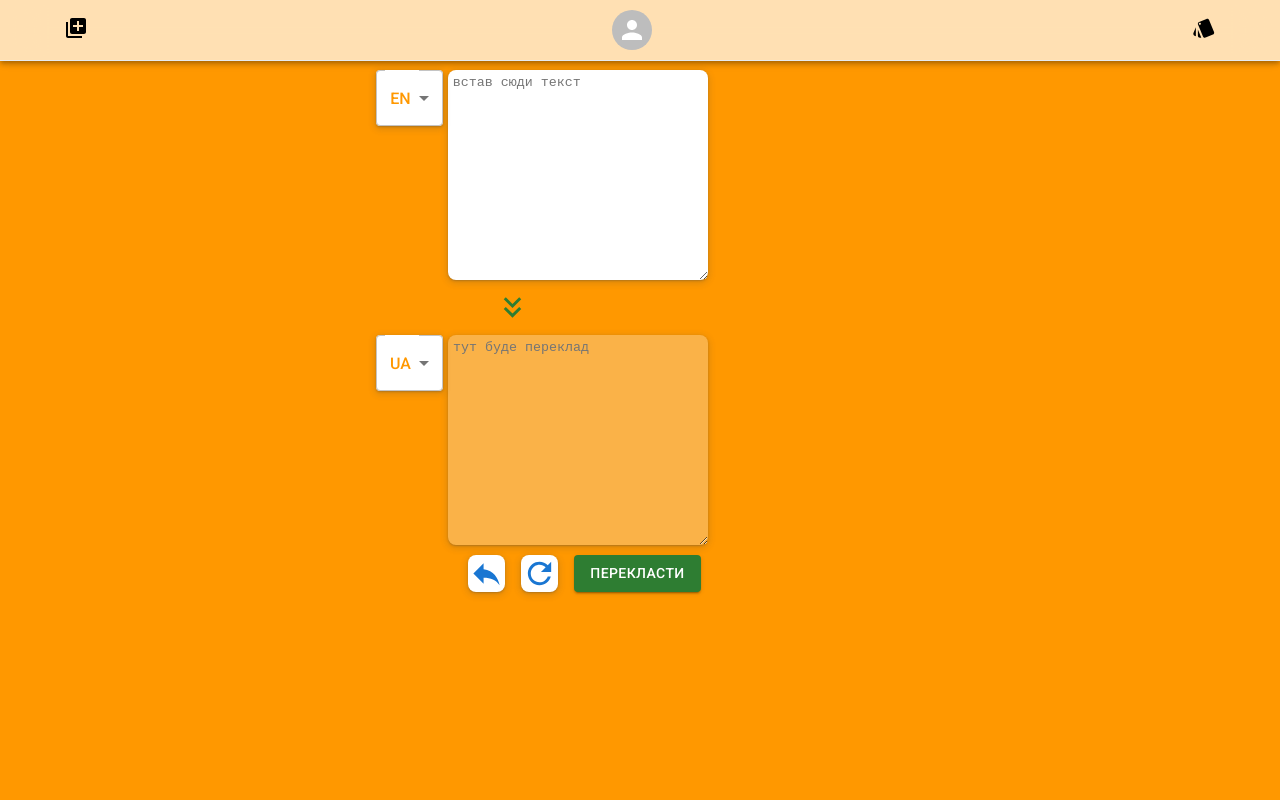
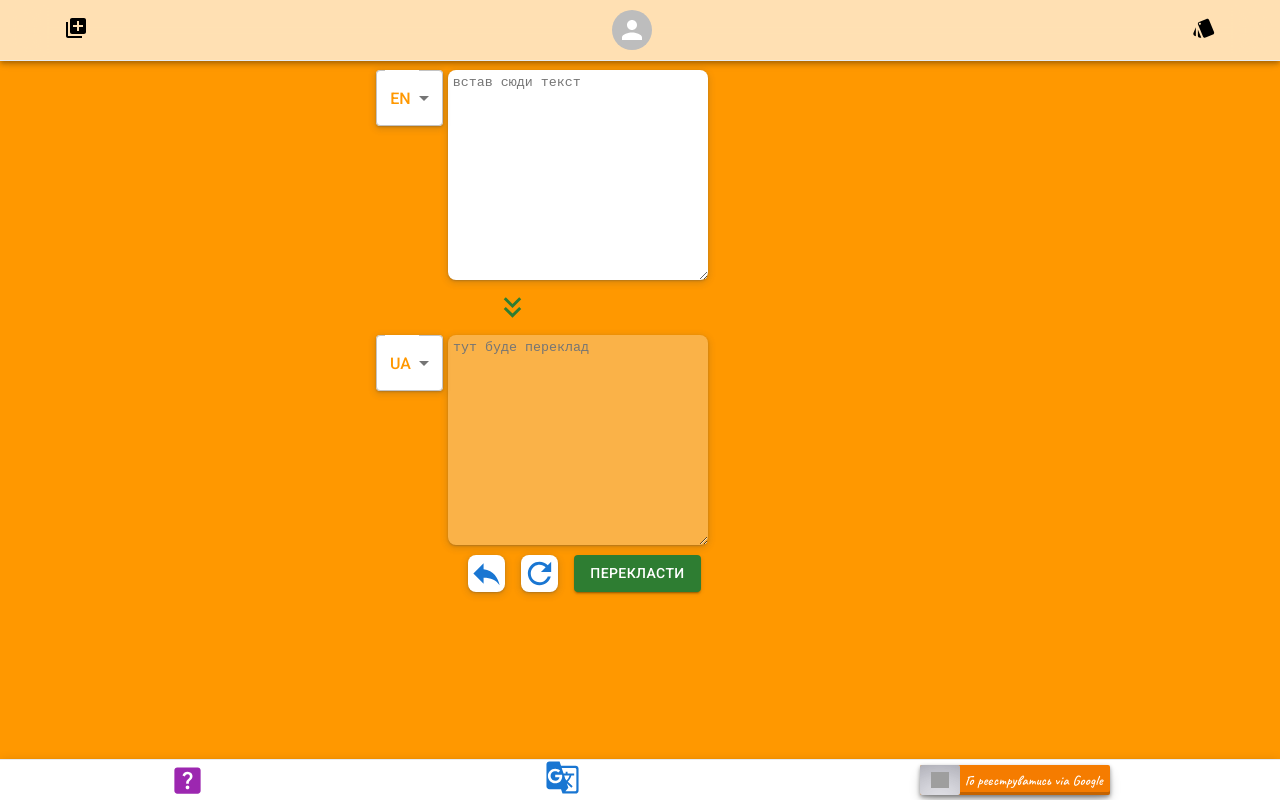
Before and after one commit to myroslav111/Language_cards, a React (Create React App) app: page /Language_cards/translate in a window 1280 px wide. Built offline with nearby package versions, Linux system fonts and the light colour scheme; grey boxes are pictures that could not be loaded.

Commit message:
work with footer

```diff
--- a/src/components/App.jsx
+++ b/src/components/App.jsx
@@ -1,31 +1,19 @@
 import { ToastContainer } from 'react-toastify';
-// import { Route, Routes, useLocation } from 'react-router-dom';
-// import { CSSTransition } from 'react-transition-group';
 import 'react-toastify/dist/ReactToastify.css';
-// import AuthForm from './AuthForm';
 import Navigation from './Navigation';
-// import Navigation from './Navigation/Navigation';
 import AnimateRoutes from './AnimateRoutes';
 import FooterMobileUser from './FooterMobileUser';
-// import AddWord from './pages/AddWord';
-// import ListCard from './pages/ListCard';
+import { useState } from 'react';
 import './App.css';
-
-
-// import getTranslate from 'service/apiTranslate';
-
-
+import AuthForm from './AuthForm';
 
 export const App = () => {
+  const [email] = useState(localStorage.getItem('email') || '');
   return (
     <div style={{ height: '100%' }}>
       <Navigation />
       <AnimateRoutes />
-
-
-
-
-      <FooterMobileUser />
+      {email ? <FooterMobileUser /> : <AuthForm />}
 
       <ToastContainer autoClose={3000} />
     </div>
--- a/src/components/AuthForm/AuthForm.css
+++ b/src/components/AuthForm/AuthForm.css
@@ -1,16 +1,25 @@
 @import url(https://fonts.googleapis.com/css?family=Roboto:500);
 .google-btn {
-  width: 204px;
-  height: 42px;
+  width: 190px;
+  height: 30px;
   background-color: #f57c00;
   border-radius: 2px;
   box-shadow: 0 3px 4px 0 rgba(0, 0, 0, 0.25);
   cursor: pointer;
-  position: absolute;
+  /* position: absolute; */
   /* margin-left: auto;
   margin-right: auto; */
-  bottom: 5px;
-  right: 5px;
+  /* bottom: 45px; */
+  /* right: 45px; */
+  display: flex;
+  align-items: center;
+  /* box-shadow: rgba(0, 0, 0, 0.17) 0px -23px 25px 0px inset,
+    rgba(0, 0, 0, 0.15) 0px -36px 30px 0px inset,
+    rgba(0, 0, 0, 0.1) 0px -79px 40px 0px inset, rgba(0, 0, 0, 0.06) 0px 2px 1px,
+    rgba(0, 0, 0, 0.09) 0px 4px 2px, rgba(0, 0, 0, 0.09) 0px 8px 4px,
+    rgba(0, 0, 0, 0.09) 0px 16px 8px, rgba(0, 0, 0, 0.09) 0px 32px 16px; */
+  box-shadow: rgba(0, 0, 0, 0.4) 0px 2px 4px,
+    rgba(0, 0, 0, 0.3) 0px 7px 13px -3px, rgba(0, 0, 0, 0.2) 0px -3px 0px inset;
 }
 
 @media screen and (max-height: 600px) {
@@ -20,25 +29,39 @@
 }
 
 .google-btn .google-icon-wrapper {
-  position: absolute;
+  /* position: absolute; */
   /* margin-top: 1px; */
   /* margin-left: 1px; */
+  /* width: 40px; */
+  /* height: 40px; */
+  /* height: 100%; */
+  /* border-radius: 2px; */
+  /* background-color: orange; */
   width: 40px;
   /* height: 40px; */
   height: 100%;
   border-radius: 2px;
+  display: flex;
   background-color: #fff;
+  align-items: center;
+  justify-content: center;
+  /* box-shadow: rgb(38, 57, 77) 0px 20px 30px -10px; */
+  box-shadow: rgba(50, 50, 93, 0.25) 0px 30px 60px -12px inset,
+    rgba(0, 0, 0, 0.3) 0px 18px 36px -18px inset;
+  /* box-shadow: rgba(0, 0, 0, 0.09) 0px 2px 1px, rgba(0, 0, 0, 0.09) 0px 4px 2px,
+    rgba(0, 0, 0, 0.09) 0px 8px 4px, rgba(0, 0, 0, 0.09) 0px 16px 8px,
+    rgba(0, 0, 0, 0.09) 0px 32px 16px; */
 }
 .google-btn .google-icon {
-  position: absolute;
-  margin-top: 11px;
-  margin-left: 11px;
+  /* position: absolute; */
+  /* margin-top: 11px; */
+  /* margin-left: 11px; */
   width: 18px;
-  height: 18px;
+  height: 16px;
 }
 .google-btn .btn-text {
   float: right;
-  margin: 11px 11px 0 0;
+  margin: 0 0 0 5px;
   color: #fff;
   font-size: 14px;
   letter-spacing: 0.2px;
@@ -64,42 +87,45 @@
 
 .screensaver {
   position: absolute;
-  top: 0;
+  bottom: 0;
   left: 0;
-  width: 100%;
-  height: 100%;
+  width: 100vw;
+  height: 100vh;
   background: hsla(0, 0%, 100%, 0.7);
   backdrop-filter: blur(5px);
   z-index: 100;
+  display: flex;
+  align-items: center;
+  justify-content: center;
 }
 
 .info {
-  position: absolute;
+  /* position: absolute;
   bottom: 10px;
-  left: 10px;
+  left: 10px; */
   margin: 0;
   color: green;
   display: flex;
   justify-content: center;
   align-items: center;
-  background: white;
+  /* background: white; */
   width: 37px;
   height: 37px;
-  border-radius: 8px;
+  /* border-radius: 8px; */
   cursor: pointer;
 }
 
 .translate {
-  background: white;
+  /* background: white; */
   width: 37px;
   height: 37px;
   display: flex;
   align-items: center;
   justify-content: center;
   border-radius: 8px;
-  position: absolute;
+  /* position: absolute;
   bottom: 10px;
-  left: 50px;
+  left: 50px; */
 }
 
 .info__card {
--- a/src/components/AuthForm/AuthForm.jsx
+++ b/src/components/AuthForm/AuthForm.jsx
@@ -1,20 +1,18 @@
-import React, { useState, useEffect } from 'react';
-import PrivacyTipIcon from '@mui/icons-material/PrivacyTip';
+import React, { useState } from 'react';
 import GTranslateIcon from '@mui/icons-material/GTranslate';
 import { NavLink } from 'react-router-dom';
 import { signInWithGoogle } from 'index';
 import './AuthForm.css';
 import ModalInfo from 'components/ModalInfo';
+import FooterContainer from 'components/FooterContainer';
+import ButtonGoogleAuth from 'components/ButtonGoogleAuth';
+import HelpCenterIcon from '@mui/icons-material/HelpCenter';
 
 function AuthForm() {
   const [email, setEmail] = useState(localStorage.getItem('email') || '');
-  const [src] = useState(
-    'https://upload.wikimedia.org/wikipedia/commons/5/53/Google_%22G%22_Logo.svg'
-  );
+
   const [open, setOpen] = useState(false);
   const handleOpen = () => setOpen(true);
-
-  useEffect(() => {}, [email]);
 
   const handleSubmit = () => {
     setEmail('setEmail');
@@ -27,62 +25,33 @@ function AuthForm() {
 
   return (
     <>
-      {!email ? (
-        <div className="google-btn" onClick={handleSubmit}>
-          <div className="google-icon-wrapper">
-            <img className="google-icon" src={src} alt="icon" />
+      <FooterContainer>
+        {/* иконка инфо */}
+        <HelpCenterIcon
+          color="secondary"
+          fontSize="large"
+          onClick={handleOpen}
+        />
+        {/* icon translation link to page*/}
+        <NavLink to="/translate">
+          {/* <div className="translate"> */}
+          <GTranslateIcon fontSize="large" color="primary" />
+          {/* </div> */}
+        </NavLink>
+        {!email ? (
+          <ButtonGoogleAuth
+            handleSubmit={handleSubmit}
+            text={'Го реєструватись via Google'}
+          />
+        ) : (
+          <div className="screensaver">
+            <ButtonGoogleAuth
+              handleSubmit={handleUpDate}
+              text={'Go finished'}
+            />
           </div>
-          <p className="btn-text">
-            <b className="text-g"> Го реєструватись via Google</b>
-          </p>
-        </div>
-      ) : (
-        <div className="screensaver">
-          <div className="google-btn color" onClick={handleUpDate}>
-            <div className="google-icon-wrapper">
-              <img className="google-icon" src={src} alt="icon" />
-            </div>
-            <p className="btn-text text-button-green">
-              <b>Go</b>
-            </p>
-          </div>
-        </div>
-      )}
-
-      {/* icon translation link to page*/}
-      <NavLink to="/translate">
-        <div
-          className="translate"
-          // style={{
-          //   background: 'white',
-          //   width: '37px',
-          //   height: '37px',
-          //   display: 'flex',
-          //   alignItems: 'center',
-          //   justifyContent: 'center',
-          //   borderRadius: '8px',
-          // }}
-        >
-          <GTranslateIcon fontSize="large" color="primary" />
-        </div>
-      </NavLink>
-      {/* иконка инфо */}
-      <div
-        className="info"
-        onClick={handleOpen}
-        // style={{
-        //   background: 'white',
-        //   width: '37px',
-        //   height: '37px',
-        //   display: 'flex',
-        //   alignItems: 'center',
-        //   justifyContent: 'center',
-        //   borderRadius: '8px',
-        // }}
-      >
-        <PrivacyTipIcon fontSize="large" />
-      </div>
-
+        )}
+      </FooterContainer>{' '}
       {/* Modal */}
       <ModalInfo onOpen={open} onSetOpen={setOpen} />
     </>
--- /dev/null
+++ b/src/components/ButtonGoogleAuth/ButtonGoogleAuth.jsx
@@ -0,0 +1,22 @@
+import React from 'react';
+
+function ButtonGoogleAuth({ text, handleSubmit }) {
+  const src =
+    'https://upload.wikimedia.org/wikipedia/commons/5/53/Google_%22G%22_Logo.svg';
+
+  return (
+    <>
+      <div className="google-btn" onClick={handleSubmit}>
+        <div className="google-icon-wrapper">
+          <img className="google-icon" src={src} alt="icon" />
+        </div>
+        <div className="btn-text">
+          <b className="text-g">{text} </b>
+        </div>
+      </div>
+    </>
+  );
+}
+
+// Го реєструватись via Google
+export default ButtonGoogleAuth;
--- /dev/null
+++ b/src/components/ButtonGoogleAuth/index.jsx
@@ -0,0 +1 @@
+export { default } from './ButtonGoogleAuth';
--- /dev/null
+++ b/src/components/FooterContainer/FooterContainer.jsx
@@ -0,0 +1,13 @@
+import React from 'react';
+
+function FooterContainer(props) {
+  return (
+    <>
+      <div className="footer__wrap">
+        <div className="footer">{props.children}</div>
+      </div>
+    </>
+  );
+}
+
+export default FooterContainer;
--- /dev/null
+++ b/src/components/FooterContainer/index.jsx
@@ -0,0 +1 @@
+export { default } from './FooterContainer';
--- a/src/index.css
+++ b/src/index.css
@@ -26,3 +26,7 @@ p {
 li {
   list-style: none;
 }
+
+ul {
+  padding: 0;
+}
--- a/src/pages/AddWord/AddWord.jsx
+++ b/src/pages/AddWord/AddWord.jsx
@@ -1,9 +1,8 @@
 import React, { useState } from 'react';
 import { motion } from 'framer-motion';
 import Form from 'components/Form';
-import AuthForm from 'components/AuthForm';
+// import AuthForm from 'components/AuthForm';
 import './AddWord.css';
-
 
 function AddWord() {
   const [name] = useState(localStorage.getItem('name') || '');
@@ -32,10 +31,9 @@ function AddWord() {
           </div>
         </>
       )}
-      {!name && <AuthForm />}
+      {/* {!name && <AuthForm />} */}
     </motion.div>
   );
 }
 
-
 export default AddWord;
```
Also changed, not shown: src/components/FooterMobileUser/FooterMobileUser.jsx (+14 -87 lines).
